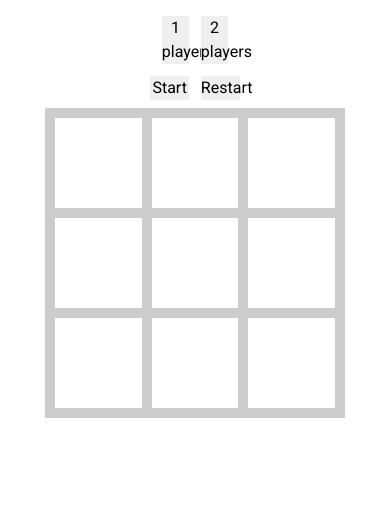
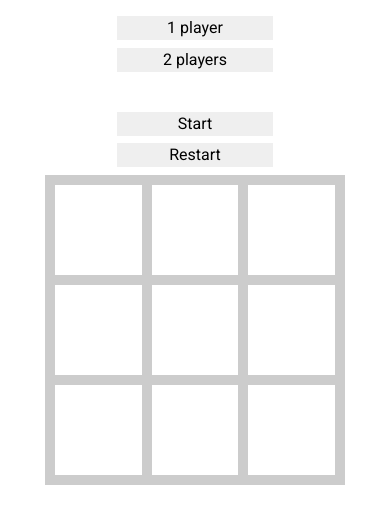
Before and after one commit to Kyse7535/Tic_tac_toe, a plain HTML site: page index.html in a window 390 px wide. Shown: the part 67-590 px from the top of the page. Drawn offline with nearby package versions, Linux system fonts and the light colour scheme.

Commit message:
Tic tac toe

```diff
--- a/index.css
+++ b/index.css
@@ -9,6 +9,10 @@ body,
 html {
     width: 100%;
     height: 100%;
+}
+
+body {
+    min-width: 350px;
 }
 
 header h1 {
@@ -67,3 +71,17 @@ h2 {
 button {
     border: none;
 }
+
+@media (max-width: 767px) {
+    main {
+        text-align: center;
+    }
+    .player,
+    .start,
+    .restart {
+        display: block;
+        width: 40%;
+        margin: 2% auto;
+        font-weight: 2.5vw;
+    }
+}
```
Also changed, not shown: index.html (+0 -1 lines).
